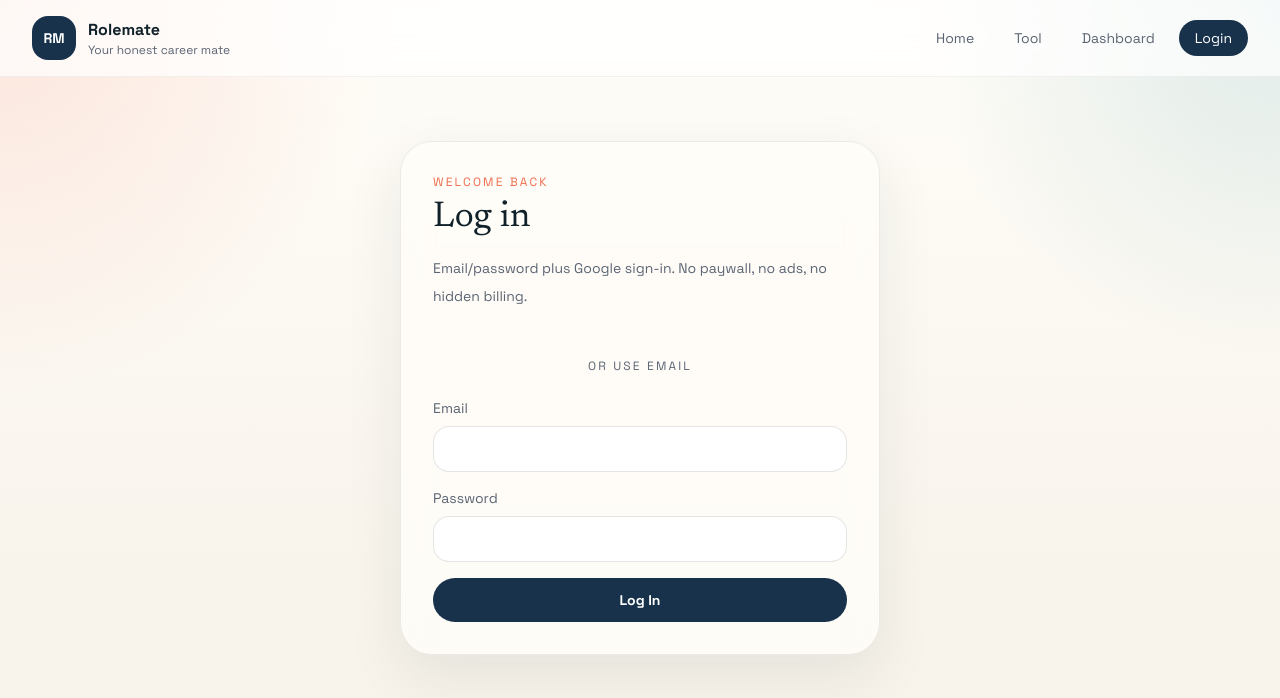
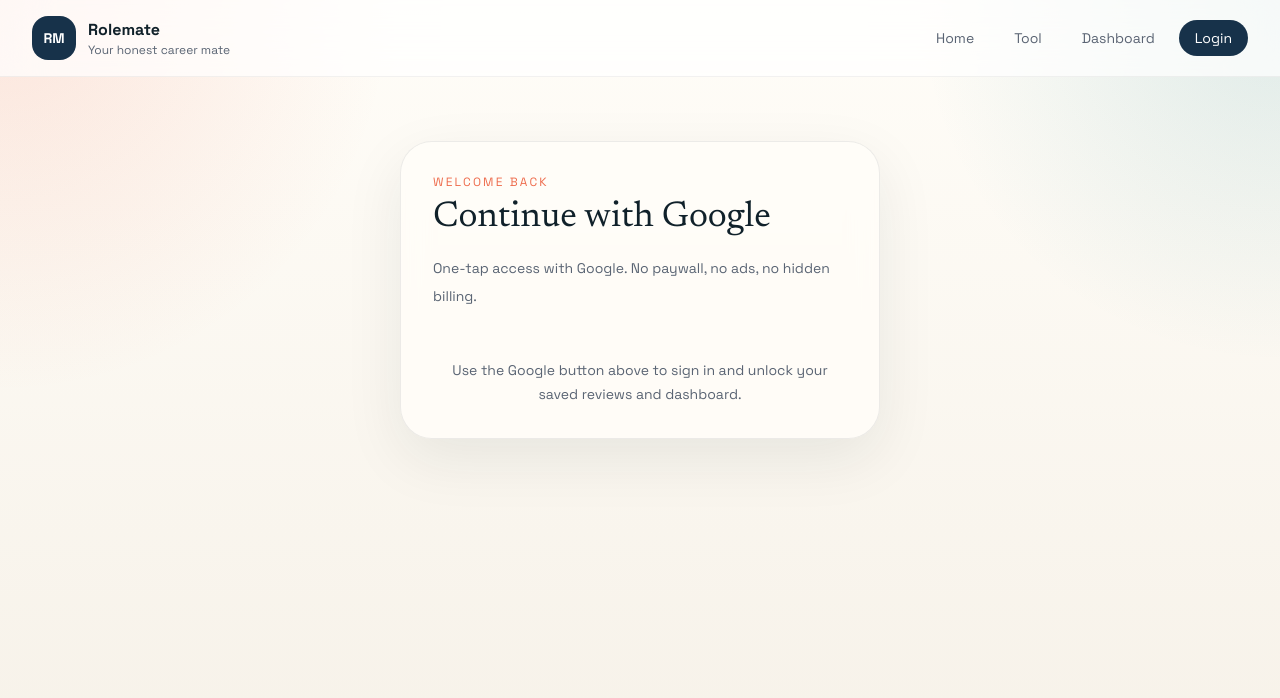
Before and after one commit to septhie/Rolemate, a Next.js app: page /login in a window 1280 px wide. Shown: the top 698 px of the page. Built offline with nearby package versions, Linux system fonts and the light colour scheme; no server answers.

Commit message:
Make auth flow Google-only

```diff
--- a/src/components/AuthForm.js
+++ b/src/components/AuthForm.js
@@ -2,83 +2,28 @@
 
 import { useState } from "react";
 import { useRouter } from "next/navigation";
-import { apiFetch } from "@/lib/api";
 import GoogleSignInButton from "@/components/GoogleSignInButton";
 
 export default function AuthForm({ mode }) {
   const router = useRouter();
-  const [email, setEmail] = useState("");
-  const [password, setPassword] = useState("");
   const [error, setError] = useState("");
-  const [isSubmitting, setIsSubmitting] = useState(false);
-
-  async function handleSubmit(event) {
-    event.preventDefault();
-    setError("");
-    setIsSubmitting(true);
-
-    try {
-      await apiFetch(`/api/auth/${mode}`, {
-        method: "POST",
-        body: JSON.stringify({ email, password })
-      });
-
-      router.push("/dashboard");
-    } catch (requestError) {
-      setError(requestError.message || "Authentication failed.");
-    } finally {
-      setIsSubmitting(false);
-    }
-  }
 
   return (
     <div className="mx-auto max-w-lg px-4 py-16">
       <div className="glass-card rounded-[2rem] p-8">
         <div className="text-xs uppercase tracking-[0.18em] text-coral">{mode === "login" ? "Welcome back" : "Free account"}</div>
-        <h1 className="mt-2 text-4xl text-ink">{mode === "login" ? "Log in" : "Create your account"}</h1>
+        <h1 className="mt-2 text-4xl text-ink">{mode === "login" ? "Continue with Google" : "Create your account with Google"}</h1>
         <p className="mt-4 text-sm leading-7 text-slate">
-          Email/password plus Google sign-in. No paywall, no ads, no hidden billing.
+          One-tap access with Google. No paywall, no ads, no hidden billing.
         </p>
 
         <div className="mt-8 space-y-4">
           <GoogleSignInButton onSuccess={() => router.push("/dashboard")} onError={setError} />
-          <div className="text-center text-xs uppercase tracking-[0.18em] text-slate">or use email</div>
+          <p className="text-center text-sm leading-6 text-slate">
+            Use the Google button above to sign in and unlock your saved reviews and dashboard.
+          </p>
+          {error ? <div className="rounded-2xl border border-red-200 bg-red-50 px-4 py-3 text-sm text-red-700">{error}</div> : null}
         </div>
-
-        <form onSubmit={handleSubmit} className="mt-6 space-y-4">
-          <label className="block text-sm text-slate">
-            Email
-            <input
-              type="email"
-              value={email}
-              onChange={(event) => setEmail(event.target.value)}
-              className="mt-2 w-full rounded-2xl border border-black/10 bg-white px-4 py-3 text-ink outline-none transition focus:border-teal"
-              required
-            />
-          </label>
-
-          <label className="block text-sm text-slate">
-            Password
-            <input
-              type="password"
-              value={password}
-              onChange={(event) => setPassword(event.target.value)}
-              className="mt-2 w-full rounded-2xl border border-black/10 bg-white px-4 py-3 text-ink outline-none transition focus:border-teal"
-              minLength={8}
-              required
-            />
-          </label>
-
-          {error ? <div className="rounded-2xl border border-red-200 bg-red-50 px-4 py-3 text-sm text-red-700">{error}</div> : null}
-
-          <button
-            type="submit"
-            disabled={isSubmitting}
-            className="w-full rounded-full bg-navy px-6 py-3 text-sm font-semibold text-white transition hover:bg-teal disabled:bg-slate"
-          >
-            {isSubmitting ? "Working..." : mode === "login" ? "Log In" : "Create Account"}
-          </button>
-        </form>
       </div>
     </div>
   );
```
